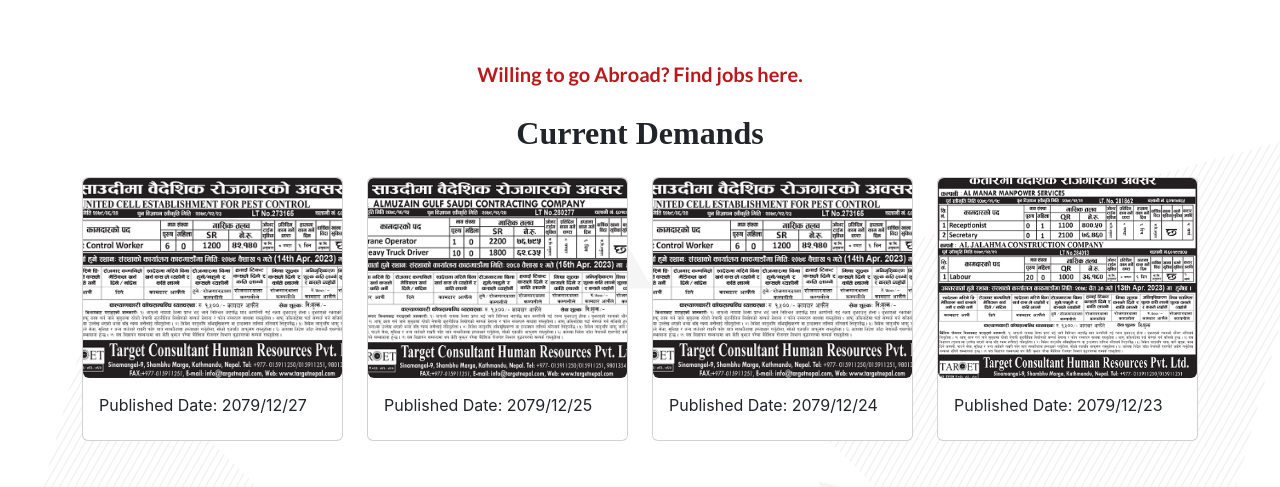
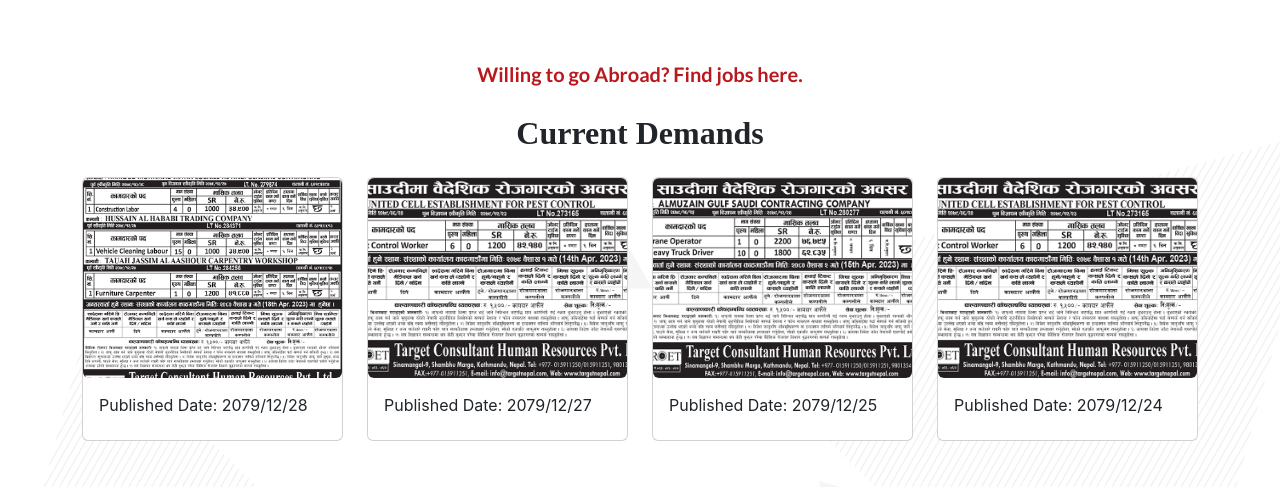
Before and after one commit to razustha/targetnepal, a PHP site: page / in a window 1280 px wide. Shown: the part 2194-2681 px from the top of the page. Run offline with PHP 8.4, Linux system fonts and the light colour scheme; some libraries are stand-ins or nearby versions; some web fonts are replaced.

Commit message:
add demand 28

```diff
--- a/page-templates/all-job.php
+++ b/page-templates/all-job.php
@@ -9,7 +9,20 @@
 
         <div class="row g-4">
 
+        <div class="col-md-3">
+                <a href="assets/img/demand/tchrp_27_chait.png" data-lightbox="image-1">
+                    <div class="card mb-4">
 
+                        <img class="img-fluid rounded" src="assets/img/demand/tchrp_27_chait.png" alt="">
+
+                        <div class="card-body">
+                            <h5 class="card-title">Published Date: 2079/12/28</h5>
+
+                        </div>
+                    </div>
+                </a>
+
+            </div>
         <div class="col-md-3">
                 <a href="assets/img/demand/tchrpl_chait-1.png" data-lightbox="image-1">
                     <div class="card mb-4">
@@ -109,20 +122,7 @@
 
                 </a>
             </div>
-            <div class="col-md-3">
-                <a href="assets/img/demand/tchrpl_18_chait-2.png" data-lightbox="image-1">
-                    <div class="card mb-4">
 
-                        <img class="img-fluid rounded" src="assets/img/demand/tchrpl_18_chait-2.png" alt="">
-
-                        <div class="card-body">
-                            <h5 class="card-title">Published Date: 2079/12/18</h5>
-
-                        </div>
-                    </div>
-
-                </a>
-            </div>
 
 
 
```
Also changed, not shown: job-demand.php (+14 -0 lines), assets/img/demand/tchrp_27_chait.png (added).
